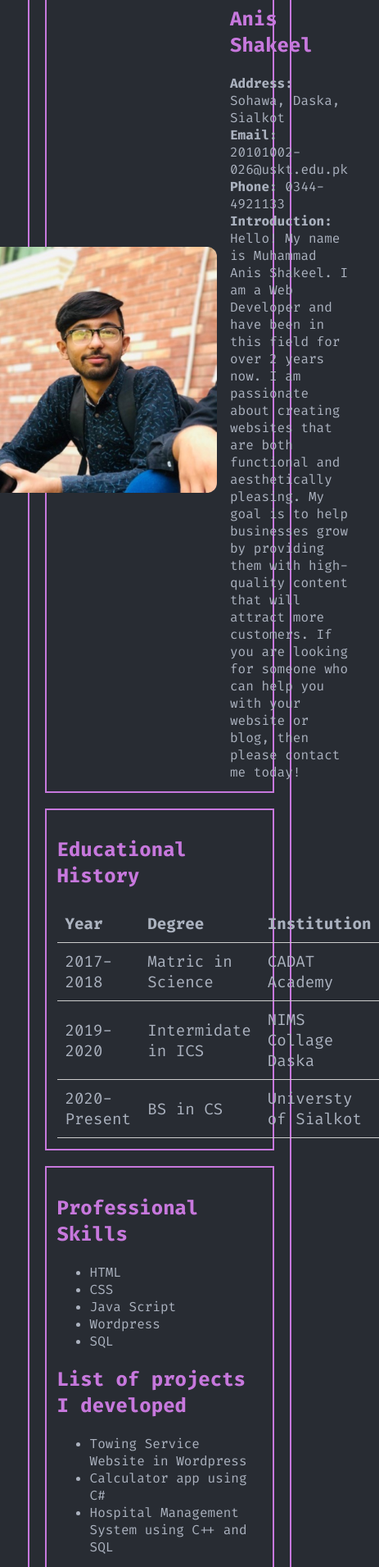
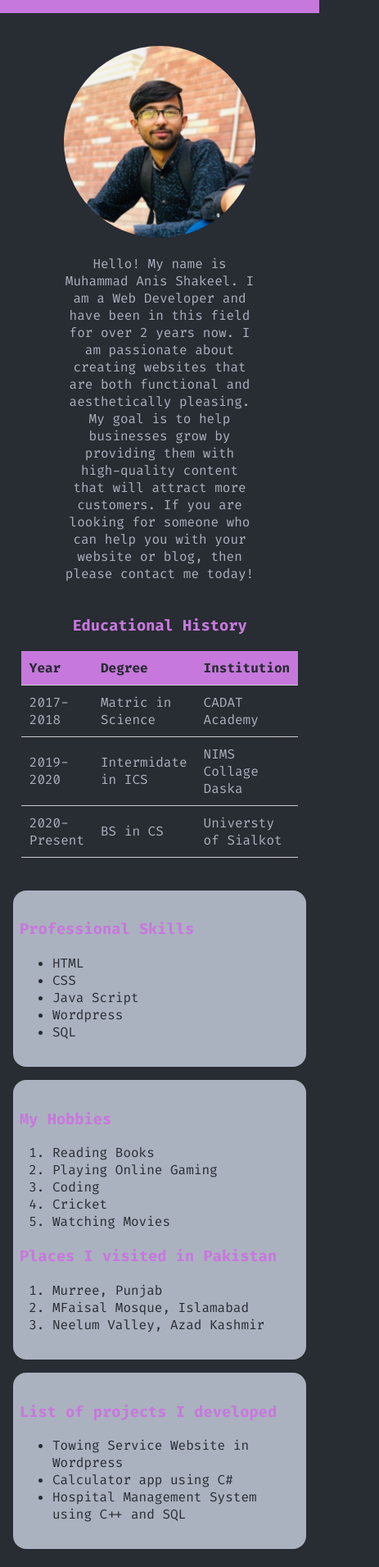
Before and after one commit to anisshakil786/20101002-026_t3, a plain HTML site: page index.html in a window 390 px wide. Shown: the part 89-2000 px from the top of the page at 82% size, 463 px wide, since content can reach past the window. Drawn offline with Linux system fonts and the light colour scheme.

Commit message:
Responsive Design.

```diff
--- a/index.html
+++ b/index.html
@@ -9,103 +9,37 @@
       href="https://fonts.googleapis.com/css2?family=Fira+Code:wght@300;400;500;600;700&display=swap"
       rel="stylesheet"
     />
+    <link
+      rel="stylesheet"
+      href="https://cdnjs.cloudflare.com/ajax/libs/font-awesome/6.4.2/css/all.css"
+    />
+    <link rel="stylesheet" href="styles.css" />
+
     <title>Muhammad Anis</title>
-    <style>
-      body {
-        box-sizing: border-box;
-        font-family: "Fira Code", monospace;
-        background-color: #282c33;
-        color: #abb2bf;
-      }
-      h1,
-      h2 {
-        color: #c778dd;
-      }
-      p {
-        margin: 0;
-      }
-      span {
-        font-weight: bold;
-      }
-
-      .container {
-        width: 75%;
-        margin: 0 auto;
-        padding: 1.2rem 1.2rem 0;
-        border: 2px solid #c778dd;
-      }
-
-      section {
-        border: 2px solid #c778dd;
-        padding: 0.8rem;
-        margin-bottom: 1.2rem;
-      }
-
-      .profile_container {
-        display: flex;
-        justify-content: center;
-        align-items: center;
-      }
-      img {
-        height: 300px;
-        width: 300px;
-        border-radius: 12px;
-        margin: 0 1rem 0 0;
-      }
-
-      table {
-        width: 100%;
-        border-collapse: collapse;
-        font-size: 1.2rem;
-      }
-      tr {
-        border-bottom: 1px solid #ccc;
-      }
-      tr th,
-      tr td {
-        padding: 10px;
-        text-align: left;
-      }
-      .col_1 {
-        width: 20%;
-      }
-      .col_2 {
-        width: 40%;
-      }
-    </style>
   </head>
   <body>
-    <div class="container">
-      <section class="profile_container">
-        <div>
+    <header>
+      <h1>Muhammad Anis</h1>
+    </header>
+
+    <section>
       <img
+        class="profile-img"
         src="./images/anis.jpg"
         alt="Muhammad Anis's Profile Picture"
       />
-        </div>
-        <div>
-          <h1>Muhammad Anis Shakeel</h1>
-          <p><span>Address:</span> Sohawa, Daska, Sialkot</p>
-          <p>
-            <span>Email:</span>
-            20101002-026@uskt.edu.pk
+      <p class="pg-width">
+        Hello! My name is Muhammad Anis Shakeel. I am a Web Developer and have
+        been in this field for over 2 years now. I am passionate about creating
+        websites that are both functional and aesthetically pleasing. My goal is
+        to help businesses grow by providing them with high-quality content that
+        will attract more customers. If you are looking for someone who can help
+        you with your website or blog, then please contact me today!
       </p>
-          <p><span>Phone:</span> 0344-4921133</p>
-          <p>
-            <span>Introduction:</span>
-            Hello! My name is Muhammad Anis Shakeel. I am a Web Developer and
-            have been in this field for over 2 years now. I am passionate about
-            creating websites that are both functional and aesthetically
-            pleasing. My goal is to help businesses grow by providing them with
-            high-quality content that will attract more customers. If you are
-            looking for someone who can help you with your website or blog, then
-            please contact me today!
-          </p>
-        </div>
     </section>
 
     <section>
-        <h1>Educational History</h1>
+      <h3>Educational History</h3>
       <table>
         <thead>
           <tr>
@@ -134,8 +68,9 @@
       </table>
     </section>
 
-      <section>
-        <h1>Professional Skills</h1>
+    <section class="grid-container">
+      <div class="grid-item">
+        <h3>Professional Skills</h3>
         <ul>
           <li>HTML</li>
           <li>CSS</li>
@@ -143,15 +78,10 @@
           <li>Wordpress</li>
           <li>SQL</li>
         </ul>
+      </div>
 
-        <h1>List of projects I developed</h1>
-        <ul>
-          <li>Towing Service Website in Wordpress</li>
-          <li>Calculator app using C#</li>
-          <li>Hospital Management System using C++ and SQL</li>
-        </ul>
-
-        <h1>My Hobbies</h1>
+      <div class="grid-item">
+        <h3>My Hobbies</h3>
         <ol>
           <li>Reading Books</li>
           <li>Playing Online Gaming</li>
@@ -159,27 +89,36 @@
           <li>Cricket</li>
           <li>Watching Movies</li>
         </ol>
-
-        <h1>Places I visited in Pakistan</h1>
+        <h3>Places I visited in Pakistan</h3>
         <ol>
           <li>Murree, Punjab</li>
           <li>MFaisal Mosque, Islamabad</li>
           <li>Neelum Valley, Azad Kashmir</li>
         </ol>
+      </div>
+
+      <div class="grid-item">
+        <h3>List of projects I developed</h3>
+        <ul>
+          <li>Towing Service Website in Wordpress</li>
+          <li>Calculator app using C#</li>
+          <li>Hospital Management System using C++ and SQL</li>
+        </ul>
+      </div>
     </section>
 
     <section>
-        <h1>My Life Ambition</h1>
+      <h3>My Life Ambition</h3>
 
-        <h3>My Ambition</h3>
-        <p>
+      <h4>My Ambition</h4>
+      <p class="pg-width">
         My ultimate ambition in life is to become a renowned developer. I am
         deeply passionate about this field because it aligns with my interests
         and values. I believe that pursuing this ambition will not only bring
         personal satisfaction but also make a positive impact on the world.
       </p>
-        <h3>Why This Ambition?</h3>
-        <p>
+      <h4>Why This Ambition?</h4>
+      <p class="pg-width">
         There are several reasons why I've chosen this path. Firstly, I'm
         passionate about <strong> learning new skills</strong>. Secondly, I
         believe that by excelling in this field, I can contribute to world.
@@ -188,24 +127,26 @@
       </p>
     </section>
 
-      <section>
-        <h1>My Contributions to My Country</h1>
-
-        <h3>Education and Skill Development</h3>
-        <p>
-          I firmly believe that education and skill development are fundamental
-          for a country's progress. I have actively worked on my educational
-          professional Skills. I am dedicated to empowering the next generation
-          with the knowledge and skills they need to thrive.
-        </p>
-        <h3>Community Building</h3>
-        <p>
-          Building strong, connected communities is vital for a prosperous
-          nation. I have played a role in fostering community bonds through. I
-          believe that a sense of community is the foundation of a thriving
-          society.
-        </p>
-      </section>
+    <footer>
+      <h2>Muhammad Anis</h2>
+      <p>20101002-026@uskt.edu.pk</p>
+      <div class="soical-icons">
+        <a href="#">
+          <i class="fa-brands fa-facebook-f"></i>
+        </a>
+        <a href="#">
+          <i class="fa-brands fa-instagram"></i>
+        </a>
+        <a href="#">
+          <i class="fa-brands fa-linkedin"></i>
+        </a>
+        <a href="#">
+          <i class="fa-brands fa-square-github"></i>
+        </a>
+        <a href="#">
+          <i class="fa-brands fa-whatsapp"></i>
+        </a>
       </div>
+    </footer>
   </body>
 </html>
--- a/styles.css
+++ b/styles.css
@@ -0,0 +1,109 @@
+body {
+  margin: 0;
+  padding: 0;
+  box-sizing: border-box;
+  font-family: "Fira Code", monospace;
+  background-color: #282c33;
+  color: #abb2bf;
+  text-align: center;
+}
+
+h3 {
+  color: #c778dd;
+}
+
+p {
+  margin: 0;
+}
+
+a {
+  text-decoration: none;
+  color: inherit;
+}
+
+span {
+  font-weight: bold;
+}
+
+header {
+  top: 0;
+  position: sticky;
+  padding: 10px 0;
+  background-color: #c778dd;
+  color: #282c33;
+  z-index: 1000;
+}
+
+section {
+  margin: 2.5rem 0;
+}
+
+.profile-img {
+  width: 60%;
+  max-width: 280px;
+  margin: 0 0 1rem;
+  border-radius: 50%;
+}
+
+.pg-width {
+  width: 60%;
+  margin: 0 auto;
+}
+
+table {
+  width: 70%;
+  margin: 0 auto;
+  border-collapse: collapse;
+  font-size: 1rem;
+}
+tr {
+  border-bottom: 1px solid #ccc;
+}
+tr th {
+  background-color: #c778dd;
+  color: #282c33;
+}
+tr th,
+tr td {
+  padding: 10px;
+  text-align: left;
+}
+.col_1 {
+  width: 20%;
+}
+.col_2 {
+  width: 40%;
+}
+
+.grid-container {
+  display: grid;
+  grid-template-columns: 1fr 2fr 1fr;
+  gap: 1rem;
+  padding: 0 1rem;
+  text-align: left;
+}
+
+.grid-item {
+  border-radius: 1rem;
+  padding: 1rem 0.5rem;
+  background-color: #abb2bf;
+  color: #282c33;
+}
+
+footer {
+  padding: 10px 0;
+  background-color: #c778dd;
+  color: #282c33;
+}
+.soical-icons {
+  margin: 1rem 0 0;
+  font-size: 2rem;
+}
+
+@media only screen and (max-width: 768px) {
+  /* For mobile phones: */
+  .grid-container {
+    grid-template-columns: auto;
+    grid-row: inherit;
+  }
+}
```
Lines whose indentation alone changed are shown as unchanged.
